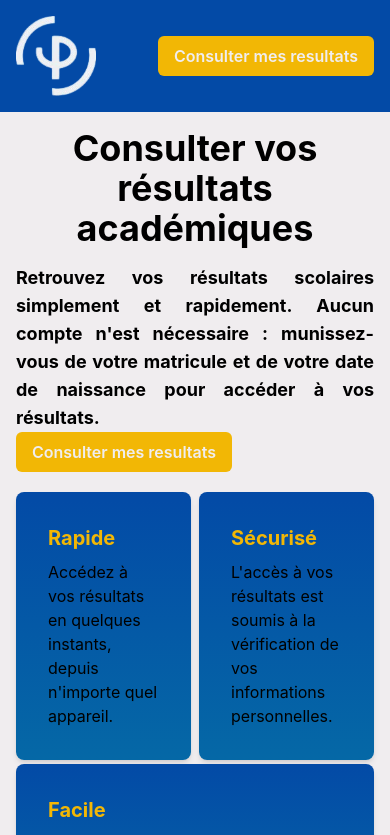
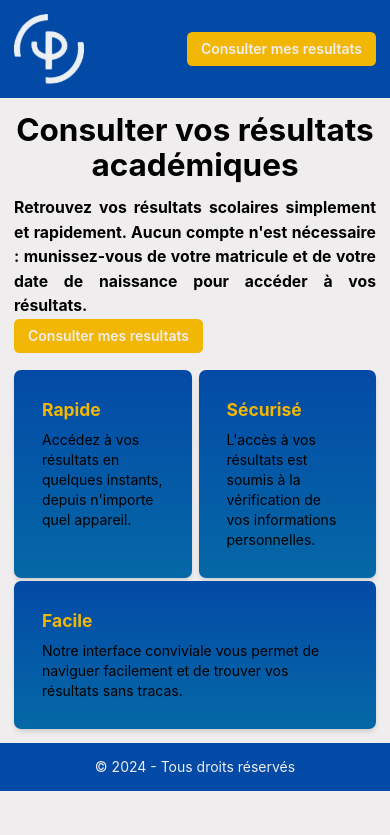
Before and after one commit to DevLocky10/pigier, a React (Vite) app: page / in a window 390 px wide. Shown: the top 835 px of the page. Built offline with nearby package versions, Linux system fonts and the light colour scheme.

Commit message:
ajustement de la police pour le responsive

```diff
--- a/src/index.css
+++ b/src/index.css
@@ -13,6 +13,7 @@
 }
 
 html {
+  @apply text-sm md:text-lg lg:text-xl;
   @apply bg-neutral;
   user-select: none;
 }
```
